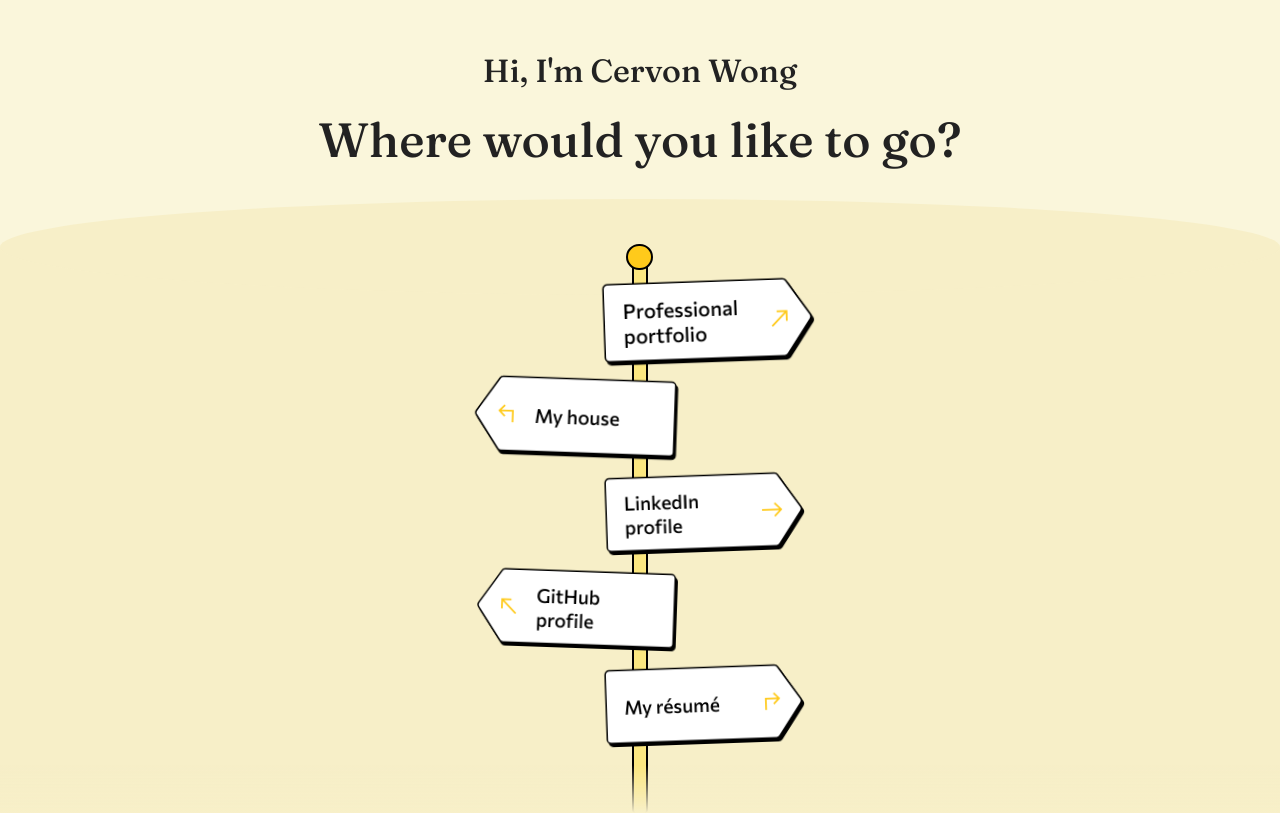
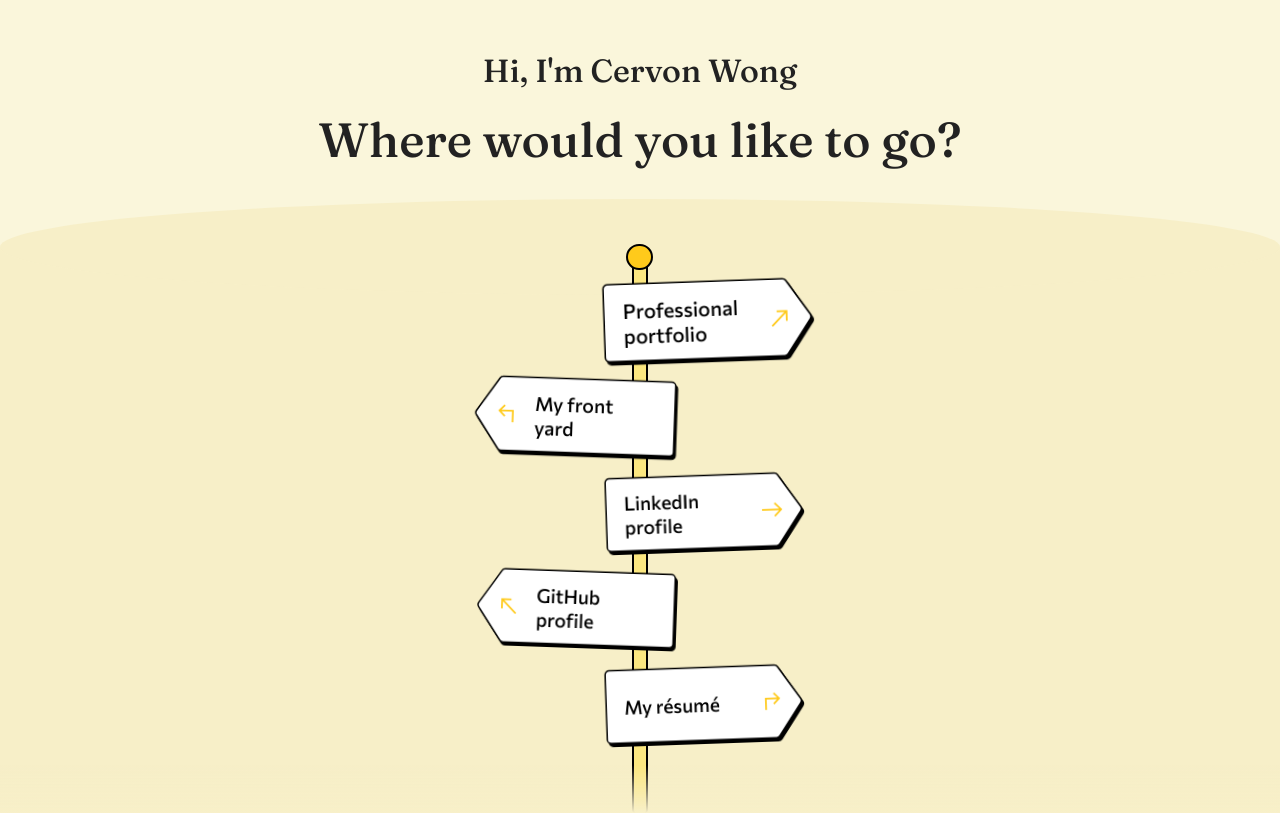
Before and after one commit to cervonwong/link, a website built with Parcel: page src/index.html in a window 1280 px wide. Built offline with nearby package versions, Linux system fonts and the light colour scheme.

Commit message:
Rename house to front yard

```diff
--- a/src/index.html
+++ b/src/index.html
@@ -514,7 +514,7 @@
         </li>
         <li class="pulse2"><a class="sign_left link2" href="https://playground.cervonwong.com" target="_blank">
           <span class="sign_text">
-            My house
+            My front<br>yard
           </span>
           <span class="sign_icon material-symbols-outlined">
             arrow_top_left
```
